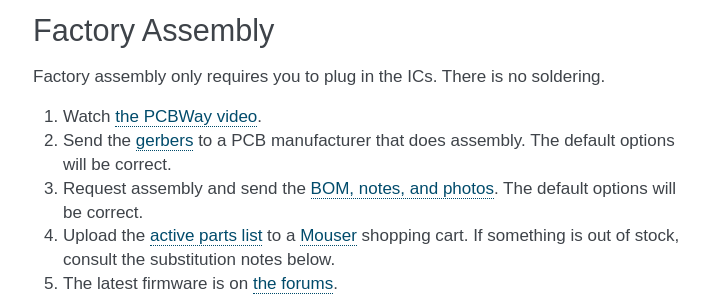
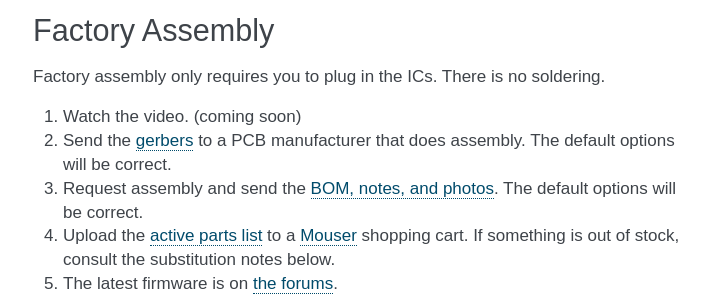
Before and after one commit to picocomputer/picocomputer.github.io, a Sphinx documentation site: the page built from docs/source/hardware.rst, in a window 1280 px wide and 900 px high, scrolled down 442 px. Shown: the part 153-453 px from the top of the window, without its empty margins (387-1110 px from the left). Built offline with Sphinx 7.4.7, drawn with Linux system fonts in a browser that asks for light colours.

Commit message:
link change

```diff
--- a/docs/source/hardware.rst
+++ b/docs/source/hardware.rst
@@ -22,7 +22,7 @@ Factory Assembly
 
 Factory assembly only requires you to plug in the ICs. There is no soldering.
 
-1. Watch `the PCBWay video <http://example.com>`_.
+1. Watch the video. (coming soon)
 2. Send the `gerbers <_static/gerbers.zip>`_ to a PCB manufacturer that does assembly. The default options will be correct.
 3. Request assembly and send the `BOM, notes, and photos <_static/assembly.zip>`_. The default options will be correct.
 4. Upload the `active parts list <_static/active.csv>`_ to a `Mouser <https://mouser.com>`_ shopping cart. If something is out of stock, consult the substitution notes below.
```
